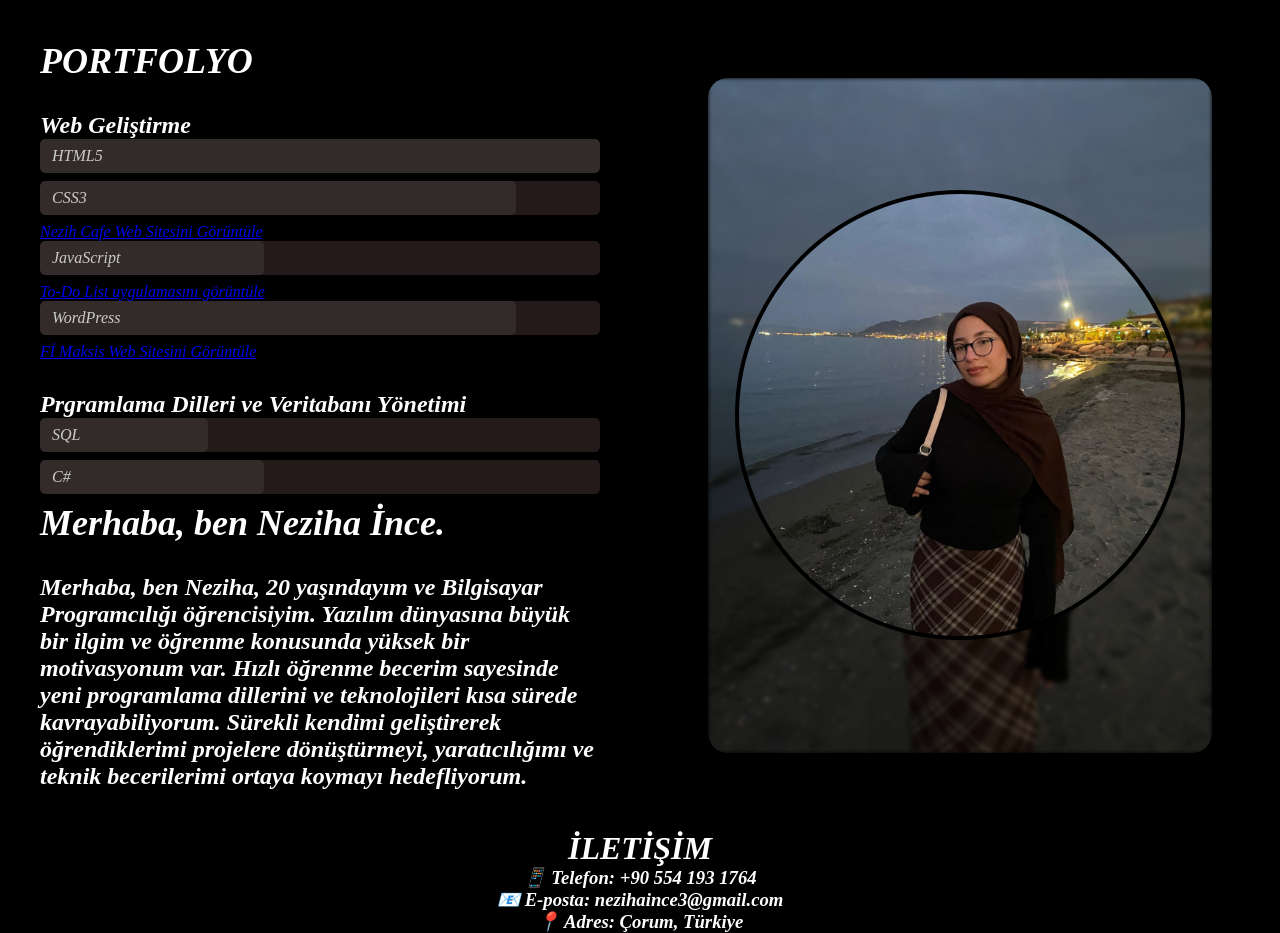
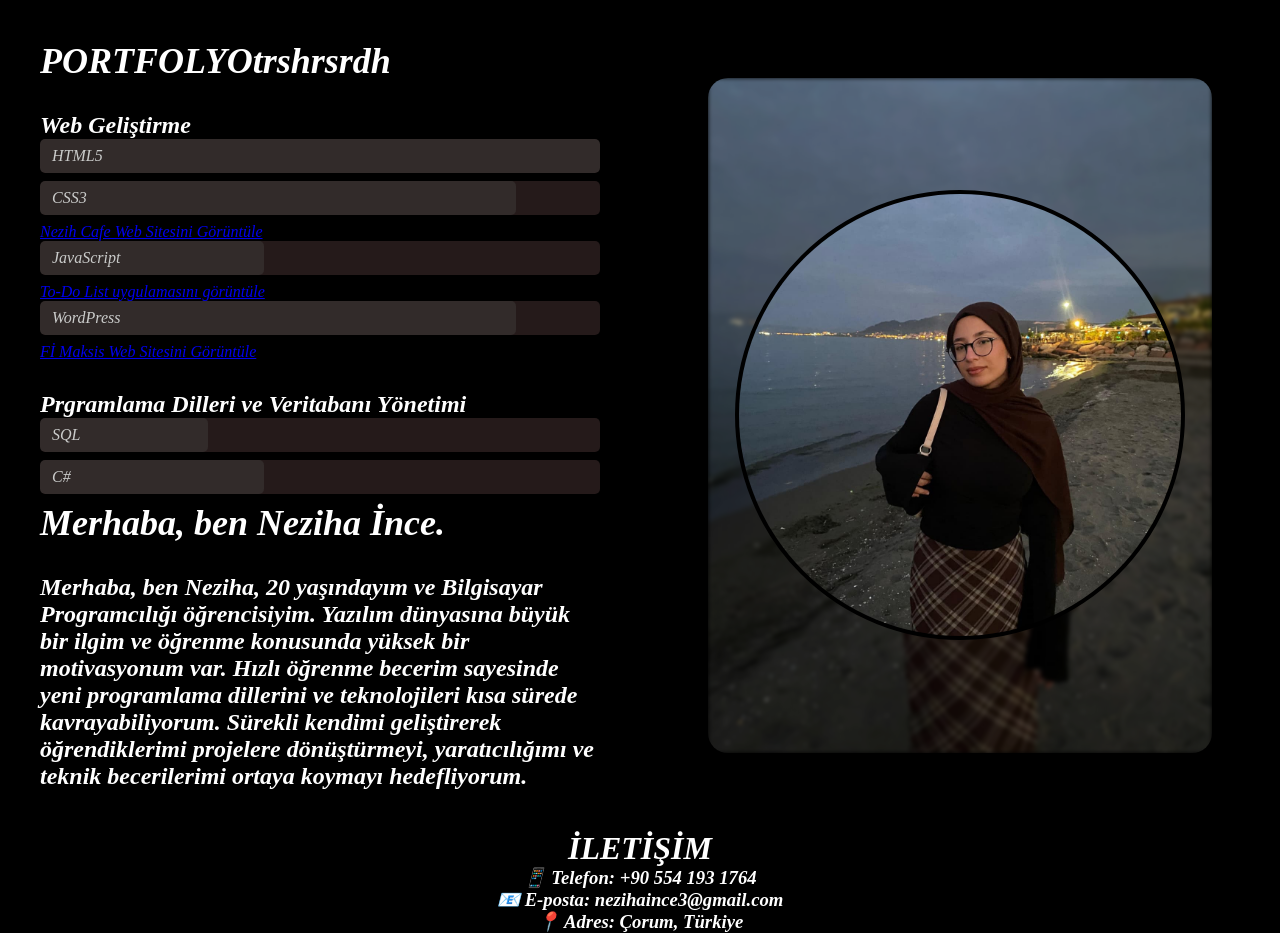
Before and after one commit to neziha3/Portfolyo, a plain HTML site: page index.html in a window 1280 px wide. Drawn offline with Linux system fonts and the light colour scheme; a web font is replaced by a local one.

Commit message:
Değişiklik mesajı

```diff
--- a/index.html
+++ b/index.html
@@ -15,7 +15,7 @@
 
     <section class="sol">
       <div class="yazi">
-        <h1>PORTFOLYO</h1>
+        <h1>PORTFOLYOtrshrsrdh</h1>
       </div>
 
 
```
